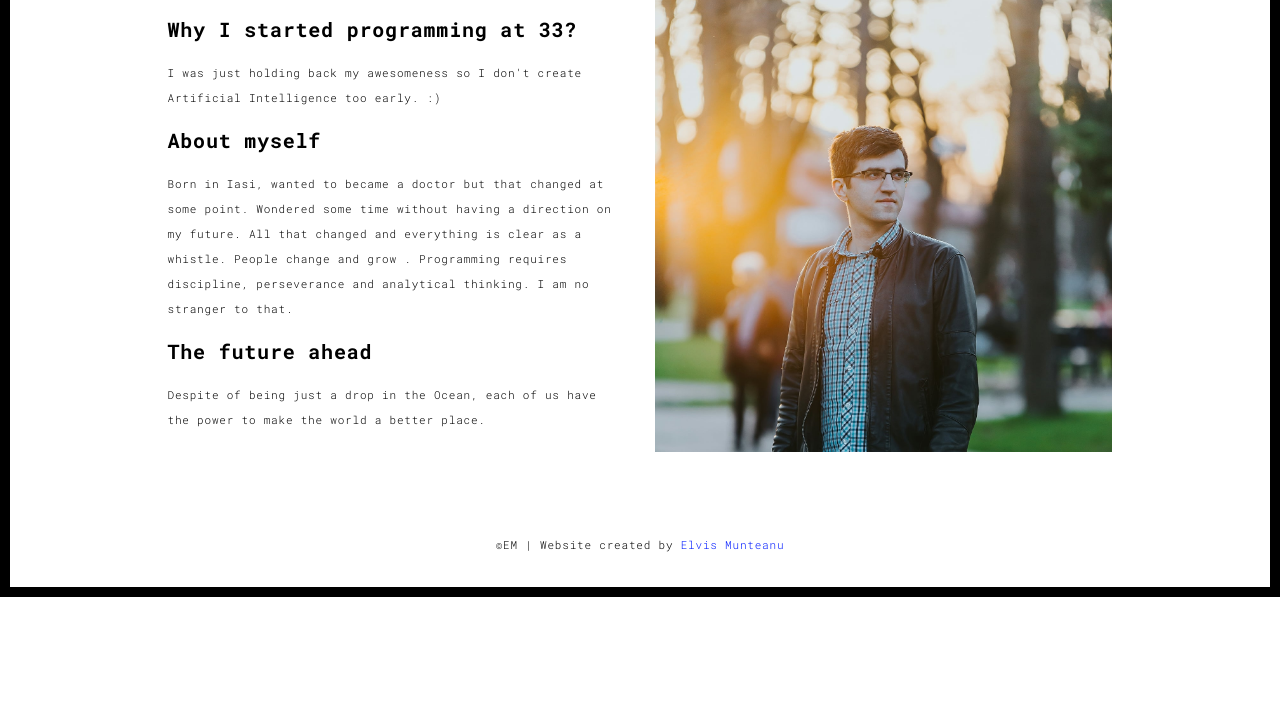
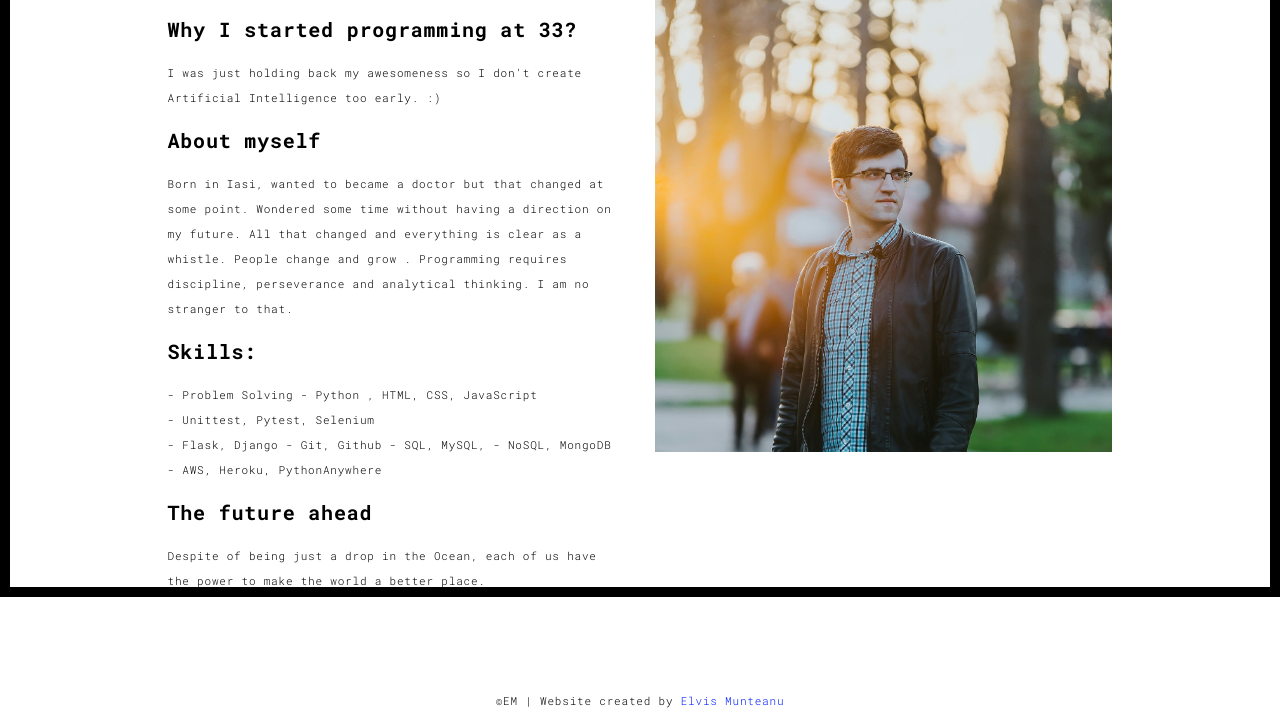
Before and after one commit to entirelymagic/PortfolioFlask, a Flask app: page /about.html in a window 1280 px wide. Shown: the part 203-925 px from the top of the page. Before the commit the page ends 800 px from the top, so only its background shows below. Run offline with Flask 2, Linux system fonts and the light colour scheme; some libraries are stand-ins or nearby versions.

Commit message:
Added skills to description.

```diff
--- a/templates/about.html
+++ b/templates/about.html
@@ -67,6 +67,18 @@
                   <h3>About myself </h3>
                   <p>Born in Iasi, wanted to became a doctor but that changed at some point. Wondered some time without having a direction on my future. All that changed
                     and everything is clear as a whistle. People change and grow . Programming requires discipline, perseverance and analytical thinking. I am no stranger to that.
+                  </p>
+                  <h3>Skills:</h3>
+                    <p>
+                     - Problem Solving
+                     - Python , HTML, CSS, JavaScript <br>
+                     - Unittest, Pytest, Selenium <br>
+                     - Flask, Django
+                     - Git, Github
+                     - SQL, MySQL,
+                     - NoSQL, MongoDB
+                     - AWS, Heroku, PythonAnywhere
+                    </p>
                   <h3>The future ahead</h3>
                   <p>
                   Despite of being just a drop in the Ocean, each of us have the power to make the world a better place.
```
